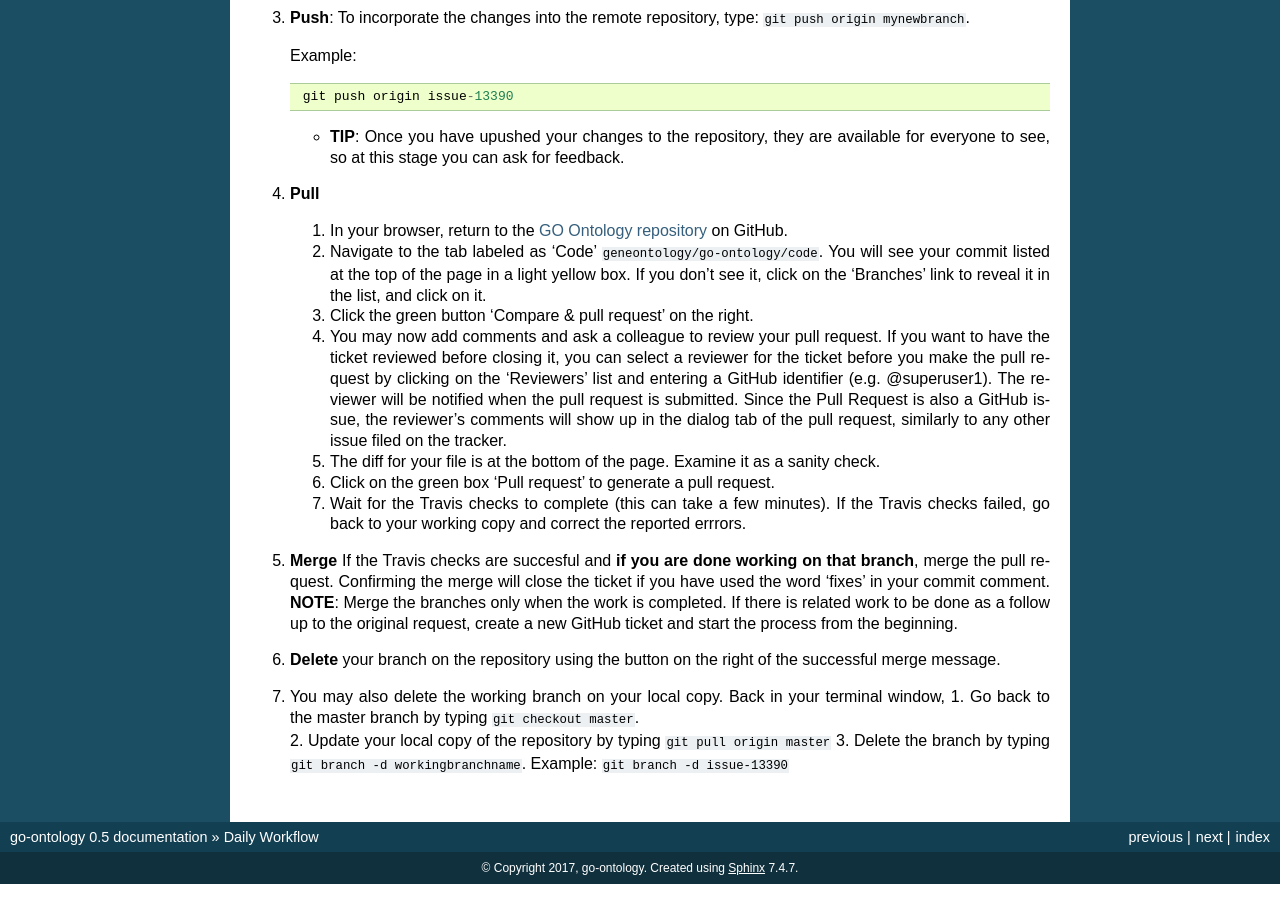
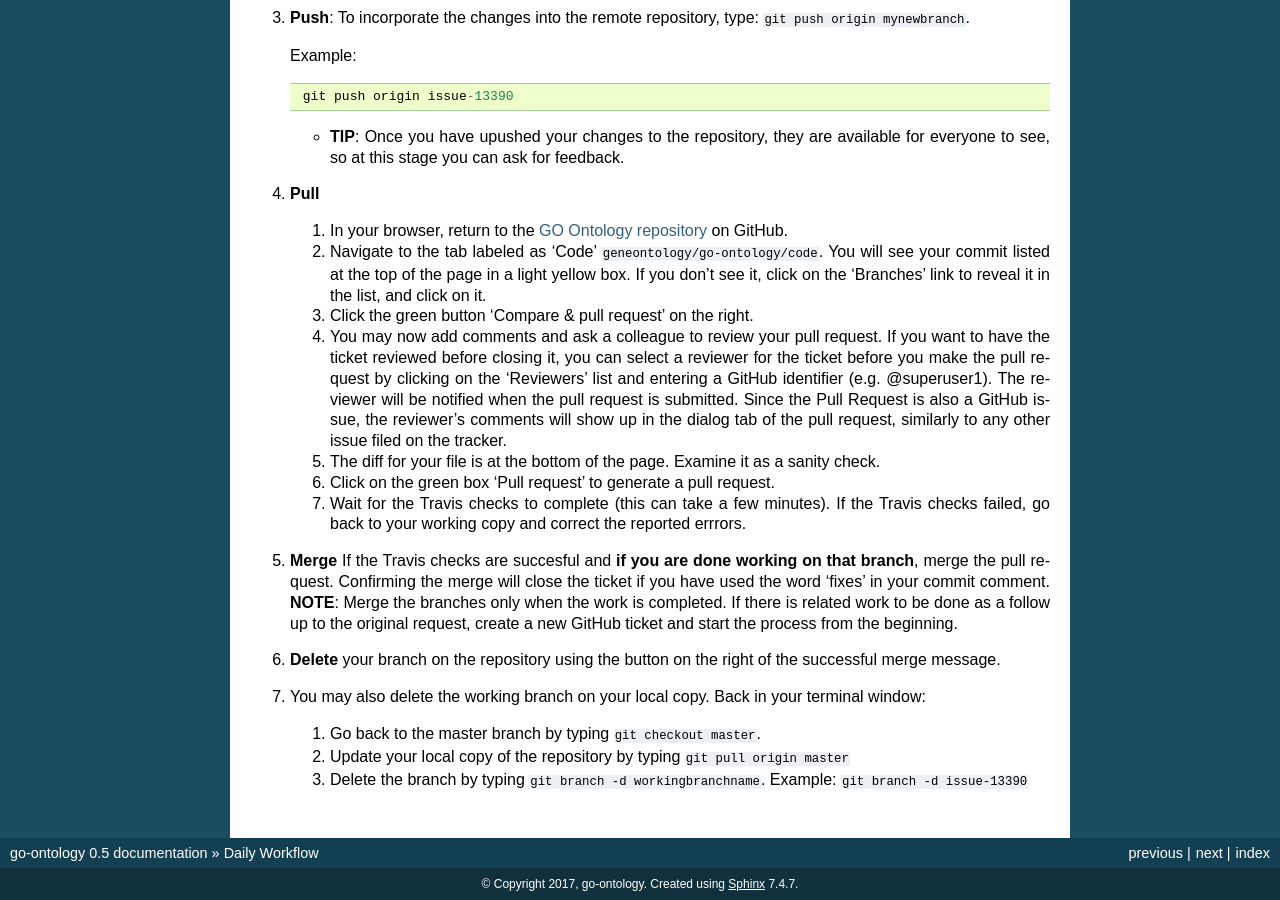
Before and after one commit to geneontology/go-ontology, a Sphinx documentation site: the page built from docs/DailyWorkflow.md, in a window 1280 px wide and 900 px high, scrolled down 2521 px. Built offline with Sphinx 7.4.7, drawn with Linux system fonts in a browser that asks for light colours.

Commit message:
update
corrected list error

````diff
--- a/docs/DailyWorkflow.md
+++ b/docs/DailyWorkflow.md
@@ -120,8 +120,8 @@ This step is optional because it is not necessary to work on the current version
 
 6. **Delete** your branch on the repository using the button on the right of the successful merge message.
 
-7. You may also delete the working branch on your local copy. Back in your terminal window,
-       1. Go back to the master branch by typing ```git checkout master```.
-       2. Update your local copy of the repository by typing  ```git pull origin master```
-       3. Delete the branch by typing ```git branch -d workingbranchname```.
+7. You may also delete the working branch on your local copy. Back in your terminal window:
+   1. Go back to the master branch by typing ```git checkout master```.
+   2. Update your local copy of the repository by typing  ```git pull origin master```
+   3. Delete the branch by typing ```git branch -d workingbranchname```.
       Example:   ```git branch -d issue-13390```
````
